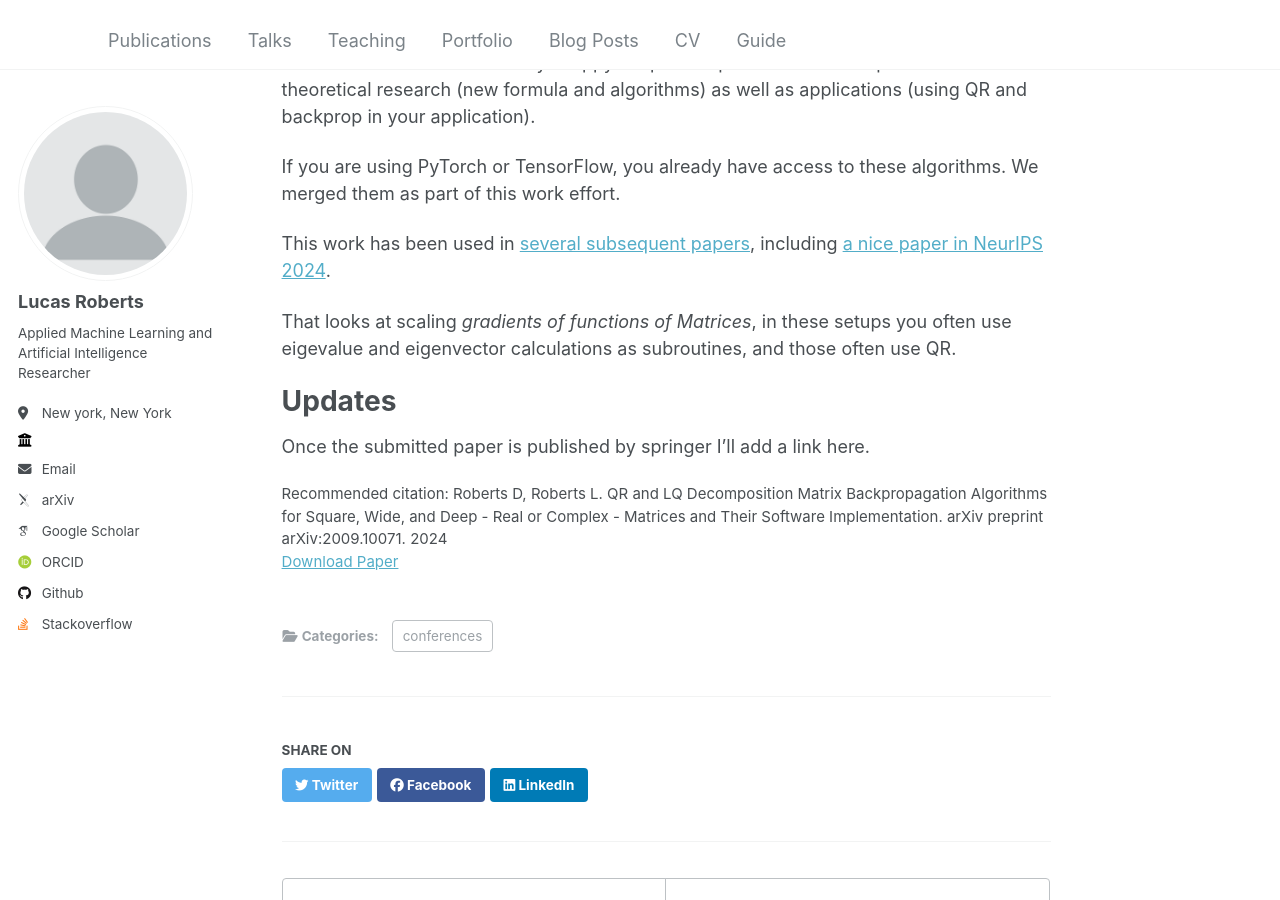
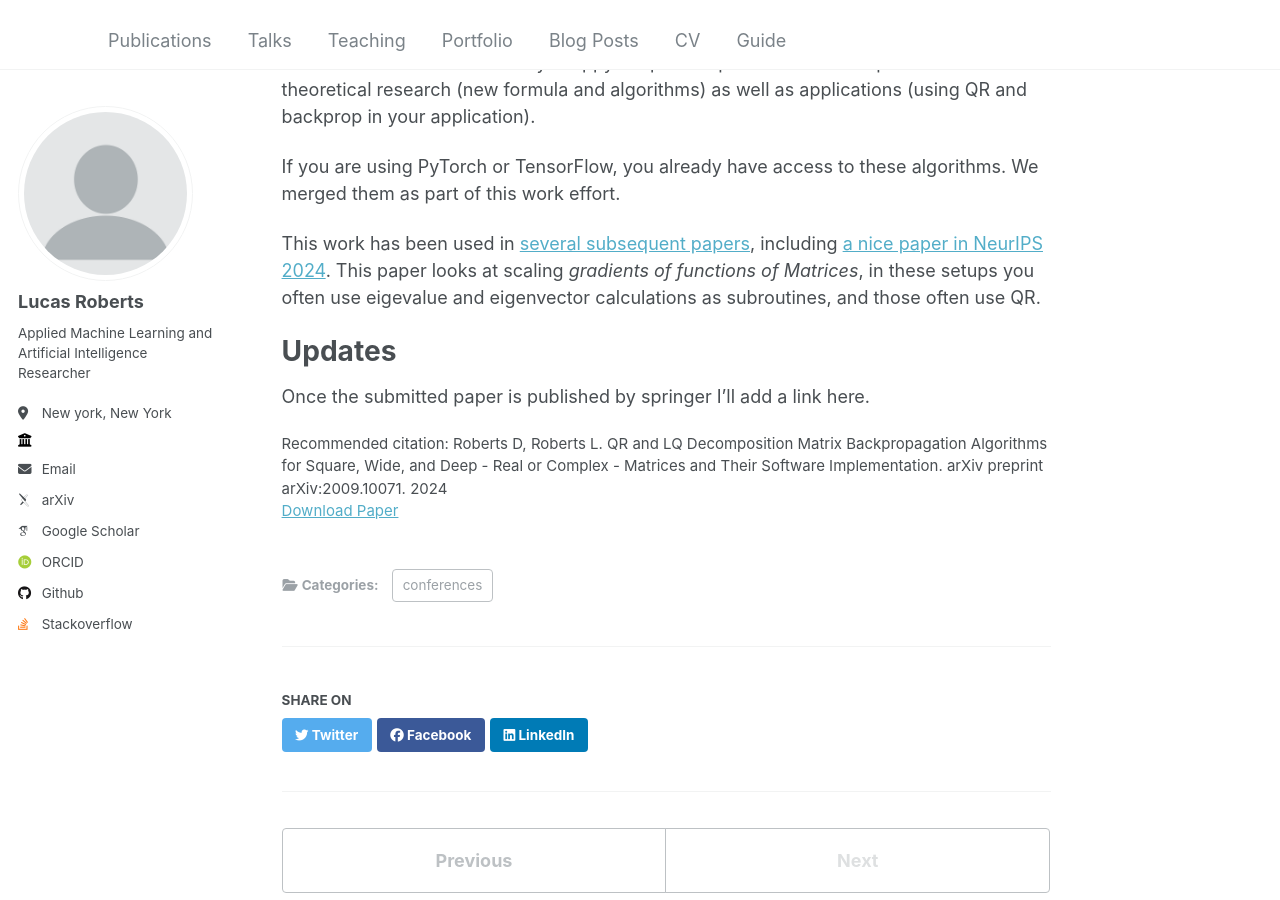
Before and after one commit to rlucas7/rlucas7.github.io, a Jekyll site: the page built from _publications/2024-09-17-Algorithmic-Differentiation.md, in a window 1280 px wide and 900 px high, scrolled down 2130 px. Built offline with Jekyll 4.4.1, drawn with Linux system fonts in a browser that asks for light colours; some web fonts are replaced.

Commit message:
clarify writing a bit

```diff
--- a/_publications/2024-09-17-Algorithmic-Differentiation.md
+++ b/_publications/2024-09-17-Algorithmic-Differentiation.md
@@ -110,8 +110,7 @@ We merged them as part of this work effort.
 
 This work has been used in [several subsequent papers](https://scholar.google.com/scholar?cites=6667333045569434596&as_sdt=5,33&sciodt=0,33&hl=en),
 including [a nice paper in NeurIPS 2024](https://proceedings.neurips.cc/paper_files/paper/2024/file/58b286aea34a91a3d33e58af0586fa40-Paper-Conference.pdf).
-
-That looks at scaling *gradients of functions of Matrices*, in these setups you
+This paper looks at scaling *gradients of functions of Matrices*, in these setups you
 often use eigevalue and eigenvector calculations as subroutines, and those often use QR.
 
 
```
